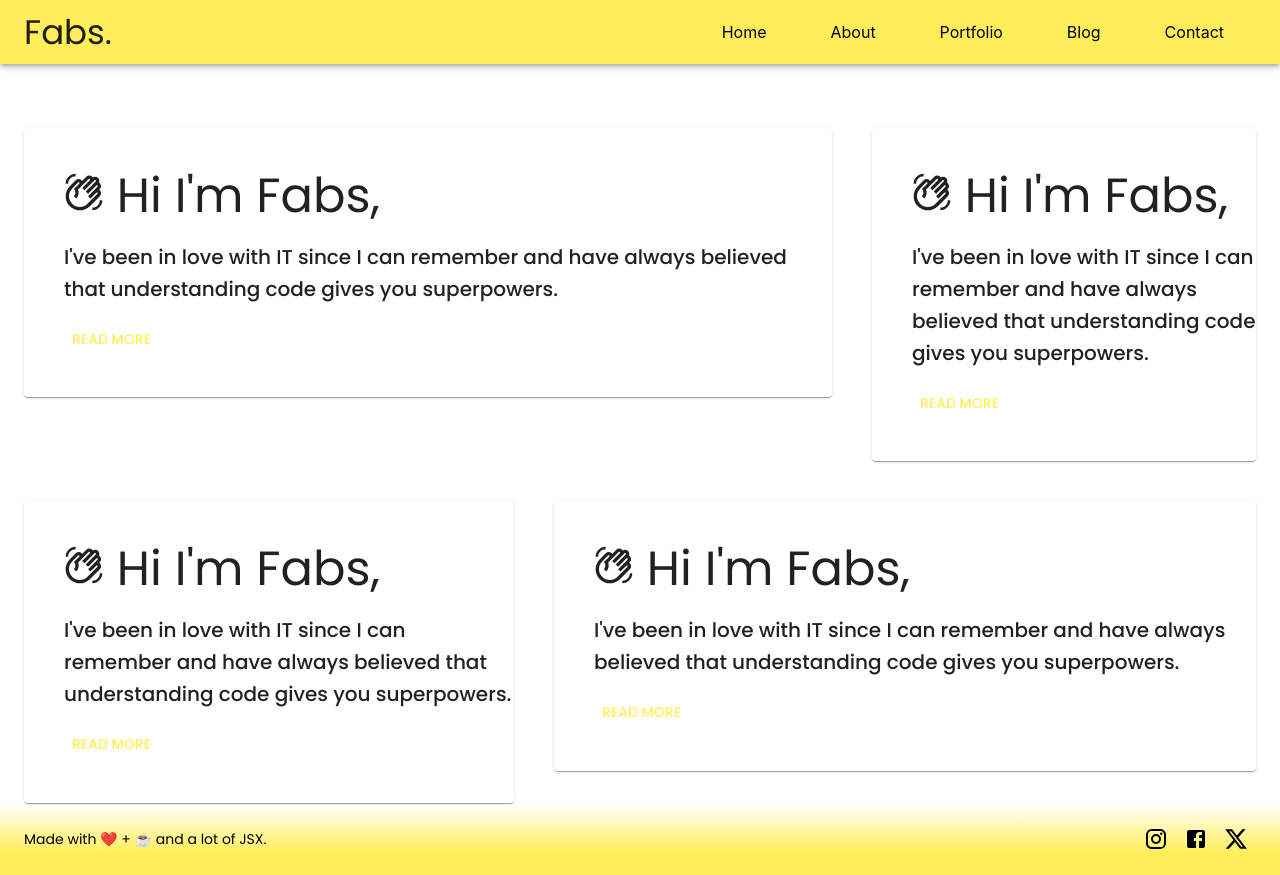
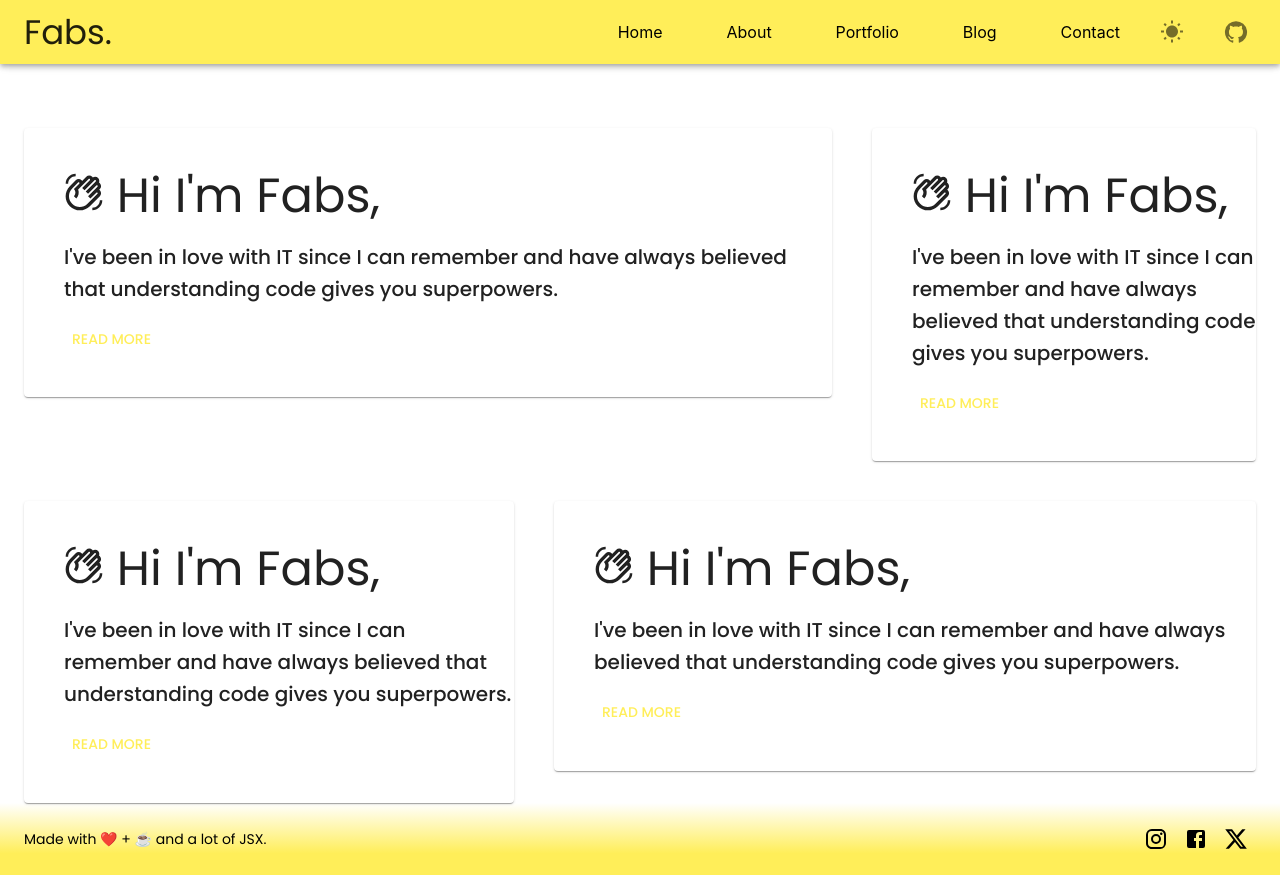
Before and after one commit to Sventrip86/portfolio2024, a React (Create React App) app: page / in a window 1280 px wide. Built offline with nearby package versions, Linux system fonts and the light colour scheme.

Commit message:
added and implemented the toggle button (IconButton) to switch theme mode to Nav component

```diff
--- a/src/App.js
+++ b/src/App.js
@@ -6,7 +6,7 @@ import About from "./components/About";
 import Home from "./components/Home";
 import { Box } from "@mui/material";
 import Footer from "./components/Footer";
-import ColorModeProvider from "./ColorModeContext";
+import {ColorModeProvider} from "./ColorModeContext";
 
 
 
--- a/src/ColorModeContext.js
+++ b/src/ColorModeContext.js
@@ -46,4 +46,4 @@ const ColorModeProvider = ({children}) =>{
 
 }
 
-export default ColorModeProvider
+export { ColorModeContext, ColorModeProvider };
--- a/src/components/Nav.js
+++ b/src/components/Nav.js
@@ -1,4 +1,4 @@
-import React from 'react'
+import React, { useState } from 'react'
 import AppBar from '@mui/material/AppBar';
 import Box from '@mui/material/Box';
 import Divider from '@mui/material/Divider';
@@ -14,11 +14,18 @@ import MenuIcon from '@mui/icons-material/Menu';
 import './Nav.css'
 import { Link } from 'react-router-dom';
 import { Container } from 'react-bootstrap';
+import { useContext } from 'react';
+import { ColorModeContext} from '../ColorModeContext'
+import { Button } from '@mui/material';
+import WbSunnyIcon from '@mui/icons-material/WbSunny';
+import DarkModeIcon from '@mui/icons-material/DarkMode';
+import GitHubIcon from '@mui/icons-material/GitHub';
 
 
 const Nav = () => {
 
     const [mobileOpen, setMobileOpen] = React.useState(false);
+    const { mode, toggleMode } = useContext(ColorModeContext);
 
     const drawerWidth = 240;
 
@@ -83,6 +90,14 @@ const Nav = () => {
           </Link>
         ))}
       </Box>
+      {/* switch to change dark or light mode */}
+
+      {mode === 'light' ? <IconButton aria-label='light'><WbSunnyIcon onClick={toggleMode}/></IconButton> : <IconButton onClick={toggleMode} aria-label='light'><DarkModeIcon/></IconButton>}
+{/*
+      <Button onClick={toggleMode} variant="contained">
+            {mode === 'light' ? 'Dark Mode' : 'Light Mode'}
+          </Button> */}
+          <IconButton aria-label='light' sx={{ml: 3}}><GitHubIcon/></IconButton>
     </Toolbar>
   </AppBar>
   <nav>
```
